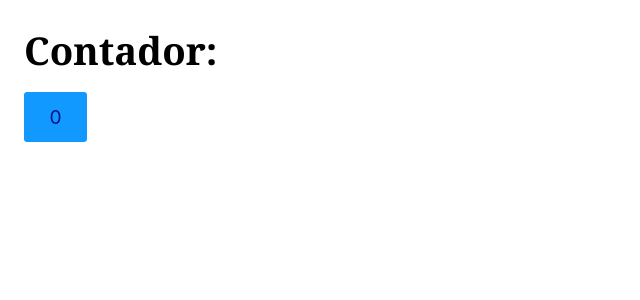
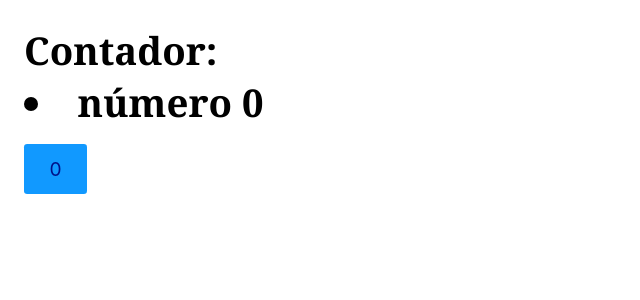
Before and after one commit to GabeGreison/reactApp, a React (Create React App) app in the folder meuapp/: page / in a window 1280 px wide. Shown: the top 300 px of the page, without its empty margins (0-640 px from the left). Built offline with nearby package versions, Linux system fonts and the light colour scheme.

Commit message:
more state counter exercises

```diff
--- a/meuapp/src/App.js
+++ b/meuapp/src/App.js
@@ -5,16 +5,21 @@ import React from "react";
 const App = () => {
 
 const [contador , setContador] = React.useState(0)
+const [items, setItems] = React.useState(['número 0'])
 
 function handleClick(){
   setContador((contador)=> {
     return contador + 1
   })
+
+  setItems((items) => [...items, 'número ' + (contador + 1)]
+  )
 }
 
   return(
     <>
-    <h1>Contador:</h1>
+    <h1>Contador: {items.map((item) =>
+    <li>{item}</li>)}</h1>
     <button onClick = {handleClick}>{contador}</button>
     </>
   )};
```
